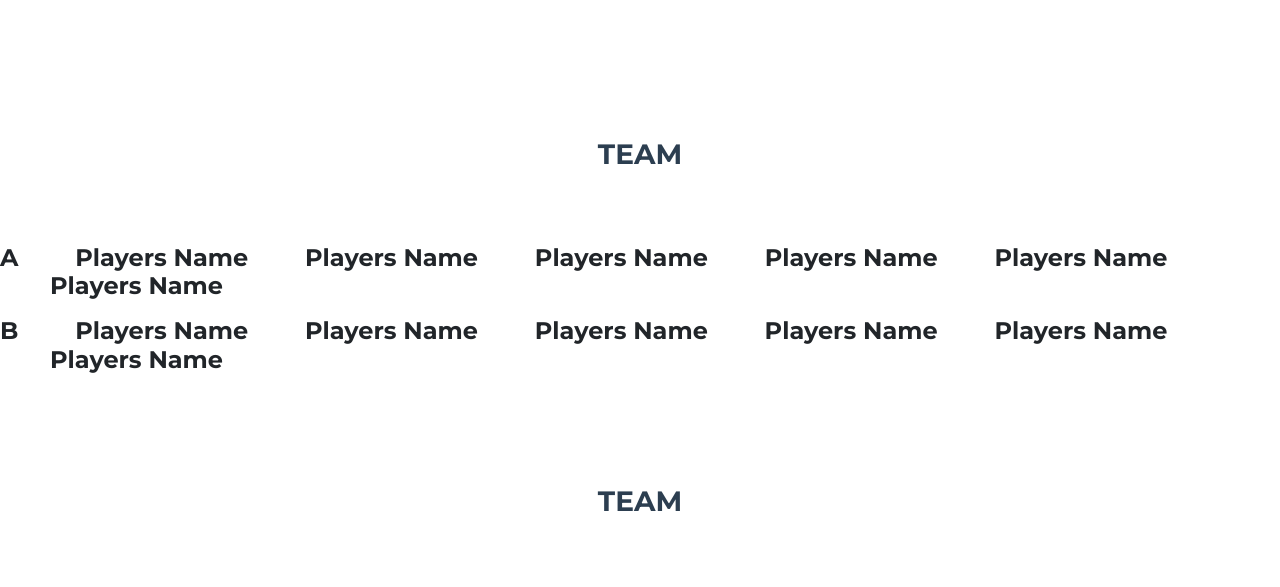
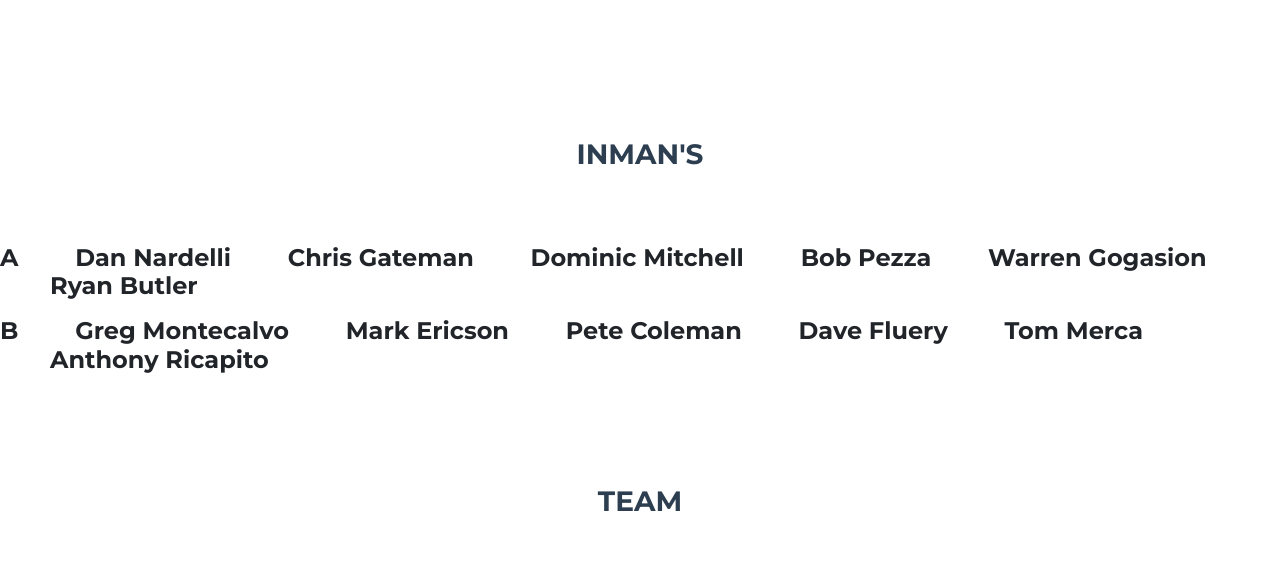
Before and after one commit to DominicJosephMitchell/SMHL, a website: page players.html in a window 1280 px wide. Shown: the part 206-793 px from the top of the page. Drawn offline with Linux system fonts and the light colour scheme.

Commit message:
add players names inmans

```diff
--- a/players.html
+++ b/players.html
@@ -76,26 +76,26 @@
         <br>
         <br>
         <!-- Style the tab content <span style="display:inline-block; width:200px;"></span>-->
-        <h3 class="page-section-heading text-center text-uppercase text-secondary mb-0">Team</h3>
+        <h3 class="page-section-heading text-center text-uppercase text-secondary mb-0">INMAN's</h3>
         <br>
         <br>
         <br>
         <h4>
           <p>A
-            <span style="margin-left:50px;">Players Name</span>
-            <span style="margin-left:50px;">Players Name</span>
-            <span style="margin-left:50px;">Players Name</span>
-            <span style="margin-left:50px;">Players Name</span>
-            <span style="margin-left:50px;">Players Name</span>
-            <span style="margin-left:50px;">Players Name</span>
+            <span style="margin-left:50px;">Dan Nardelli</span>
+            <span style="margin-left:50px;">Chris Gateman</span>
+            <span style="margin-left:50px;">Dominic Mitchell</span>
+            <span style="margin-left:50px;">Bob Pezza</span>
+            <span style="margin-left:50px;">Warren Gogasion</span>
+            <span style="margin-left:50px;">Ryan Butler</span>
               </p>
           <p>B
-            <span style="margin-left:50px;">Players Name</span>
-            <span style="margin-left:50px;">Players Name</span>
-            <span style="margin-left:50px;">Players Name</span>
-            <span style="margin-left:50px;">Players Name</span>
-            <span style="margin-left:50px;">Players Name</span>
-            <span style="margin-left:50px;">Players Name</span>
+            <span style="margin-left:50px;">Greg Montecalvo</span>
+            <span style="margin-left:50px;">Mark Ericson</span>
+            <span style="margin-left:50px;">Pete Coleman</span>
+            <span style="margin-left:50px;">Dave Fluery</span>
+            <span style="margin-left:50px;">Tom Merca</span>
+            <span style="margin-left:50px;">Anthony Ricapito</span>
             </p>
           <br>
           <br>
```
